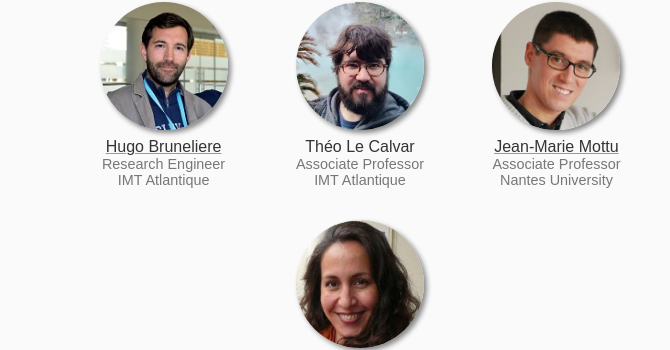
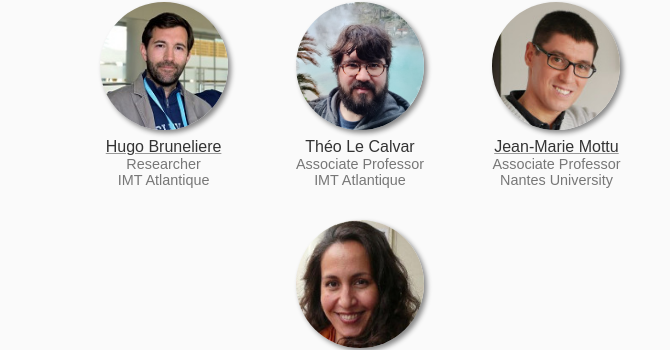
Before and after one commit to NaoMod/naomod.github.io, a Jekyll site: the page built from members.html, in a window 1280 px wide and 900 px high, scrolled down 521 px. Shown: the part 104-454 px from the top of the window, without its empty margins (288-958 px from the left). Built offline with Jekyll 4.4.1, drawn with Linux system fonts in a browser that asks for light colours.

Commit message:
Update members.html

```diff
--- a/members.html
+++ b/members.html
@@ -27,7 +27,7 @@ permanent:
     website: https://bousse-e.univ-nantes.io/
 
   - name: Hugo Bruneliere
-    title: Research Engineer
+    title: Researcher
     affiliation: IMT Atlantique
     picture: hugo.jpg
     website: https://www.imt-atlantique.fr/en/person/hugo-bruneliere
```
